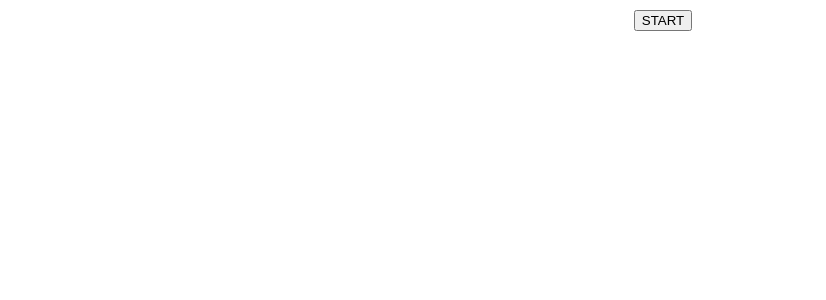
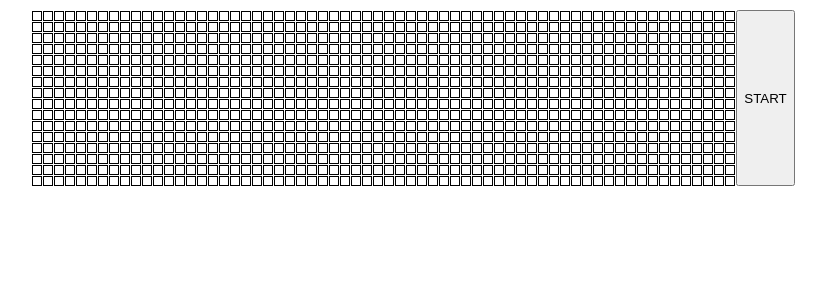
Before and after one commit to ibahm/loop-walker-react, a React (Create React App) app: page / in a window 1280 px wide. Shown: the top 300 px of the page, without its empty margins (227-1053 px from the left). Built offline with nearby package versions, Linux system fonts and the light colour scheme.

Commit message:
Initial board state
- useState and init function to initialise the state
- map function to render and pass props through children

```diff
--- a/src/components/Grid.js
+++ b/src/components/Grid.js
@@ -1,9 +1,5 @@
 import React, {useState} from "react";
 import Cell from "./Cell";
-
-const Grid = () => {
-
-    const [board, setBoard] = useState([]);
 
 /*
     type = 'cell', 'cell-start', 'cell-curr', 'cell-end'
@@ -19,10 +15,36 @@ const Grid = () => {
     }
 }
 
+// Initial board state on render
+
+function initBoard() {
+    let n = 32;
+    let arr = new Array(n)
+
+    for(let i = 0; i < n; i++) {
+        arr[i] = new Array(n);
+    }
+
+    for(let i = 0; i < n; i++) {
+       for(let j = 0; j < n; j++) {
+        arr[i][j] = new Spot("cell", i, j);
+       }
+    }
+
+    return arr;
+}
+
+const Grid = () => {
+    const [board, setBoard] = useState(() => initBoard());
+
     return (
         <div className="grid-cont">
             <div className ="grid">
-                <Cell/>
+                {board.map((spot) => (
+                    board.map((spot, index) => (
+                        <Cell type={spot[index].type} row={spot[index].row} col={spot[index].col}/>
+                    ))
+                ))}
             </div>
             <button>START</button>
         </div>
```
Lines whose indentation alone changed are shown as unchanged.
